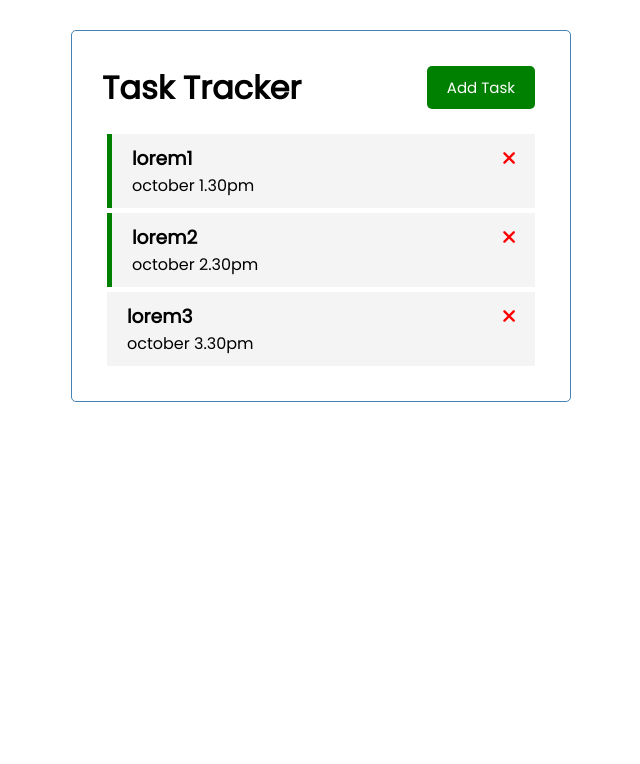
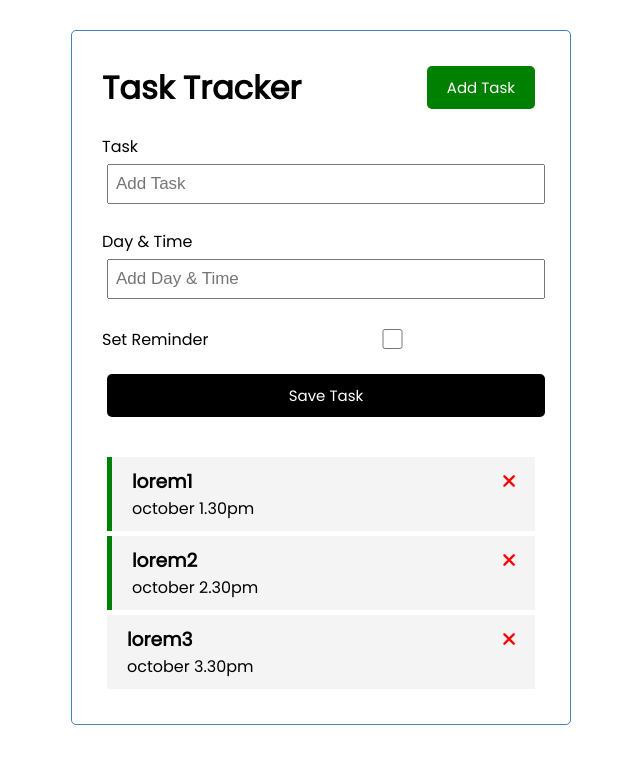
Before and after one commit to iamAndreyGavrilov/remember-vue-3, a Vue app: page / in a window 1280 px wide. Shown: the top 764 px of the page, without its empty margins (319-959 px from the left). Built offline with nearby package versions, Linux system fonts and the light colour scheme.

Commit message:
add task component

```diff
--- a/src/App.vue
+++ b/src/App.vue
@@ -1,6 +1,7 @@
 <template>
   <div class="container">
     <Header title="Task Tracker" />
+    <AddTask @add-task="addTask" />
     <Tasks
       @toggle-reminder="toggleReminder"
       @delete-task="deleteTask"
@@ -10,8 +11,9 @@
 </template>
 
 <script>
-import Header from "./components/Header.vue";
-import Tasks from "./components/Tasks.vue";
+import Header from "./components/Header";
+import Tasks from "./components/Tasks";
+import AddTask from "./components/AddTask";
 
 export default {
   name: "App",
@@ -23,9 +25,13 @@
   components: {
     Header,
     Tasks,
+    AddTask,
   },
 
   methods: {
+    addTask(task) {
+      this.tasks = [...this.tasks, task];
+    },
     deleteTask(id) {
       this.tasks = this.tasks.filter((task) => task.id !== id);
     },
--- /dev/null
+++ b/src/components/AddTask.vue
@@ -0,0 +1,90 @@
+<template>
+  <form @submit="onSubmit" class="add-form">
+    <div class="form-control">
+      <label>Task</label>
+      <input type="text" v-model="text" name="text" placeholder="Add Task" />
+    </div>
+    <div class="form-control">
+      <label>Day & Time</label>
+      <input
+        type="text"
+        v-model="day"
+        name="day"
+        placeholder="Add Day & Time"
+      />
+    </div>
+    <div class="form-control form-control-check">
+      <label>Set Reminder</label>
+      <input type="checkbox" v-model="reminder" name="reminder" />
+    </div>
+
+    <input type="submit" value="Save Task" class="btn btn-block" />
+  </form>
+</template>
+
+<script>
+export default {
+  name: "AddTask",
+  data() {
+    return {
+      text: "",
+      day: "",
+      reminder: false,
+    };
+  },
+  methods: {
+    onSubmit(e) {
+      e.preventDefault();
+
+      if (!this.text) {
+        alert("введите текст");
+        return;
+      }
+
+      const newTask = {
+        id: Math.floor(Math.random() * 100000),
+        text: this.text,
+        day: this.day,
+        reminder: this.reminder,
+      };
+
+      this.$emit("add-task", newTask);
+
+      this.text = "";
+      this.day = "";
+      this.reminder = false;
+    },
+  },
+};
+</script>
+
+<style scoped>
+.add-form {
+  margin-bottom: 40px;
+}
+.form-control {
+  margin: 20px 0;
+}
+.form-control label {
+  display: block;
+}
+.form-control input {
+  width: 100%;
+  height: 40px;
+  margin: 5px;
+  padding: 3px 7px;
+  font-size: 17px;
+}
+.form-control-check {
+  display: flex;
+  align-items: center;
+  justify-content: space-between;
+}
+.form-control-check label {
+  flex: 1;
+}
+.form-control-check input {
+  flex: 2;
+  height: 20px;
+}
+</style>
```
